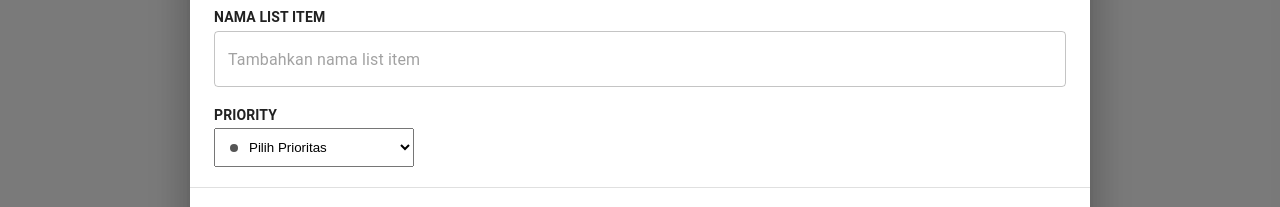
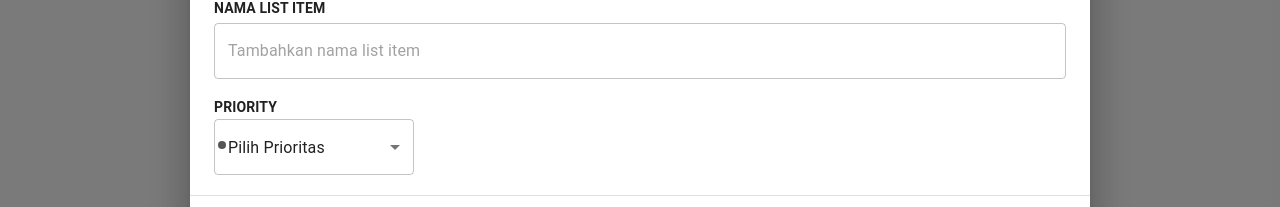
Before and after one commit to rozanfa/todo-list, a React (Create React App) app: page /activity/1 in a window 1280 px wide. Both pictures are taken after a click on the button "Tambah". Shown: the part 312-519 px from the top of the page. Built offline with nearby package versions, Linux system fonts and the light colour scheme; no server answers.

Commit message:
fix: revert select native to select mui component

```diff
--- a/src/component/AddTodoDialog.js
+++ b/src/component/AddTodoDialog.js
@@ -123,18 +123,18 @@ export default function AddTodoDialog({ activityId, refetch }) {
               sx={{
                 display: "inline-block",
                 position: "absolute",
-                top: "232px",
-                left: "40px",
+                top: "238px",
+                left: "28px",
               }}
             />
-            <select
+            <Select
+              native
               value={priority}
               onChange={handleChange}
-              style={{
+              input={<OutlinedInput />}
+              sx={{
                 width: "200px",
                 minWidth: "200px",
-                padding: "10px",
-                paddingLeft: "30px",
               }}
               data-cy="modal-add-priority-dropdown"
             >
@@ -156,7 +156,7 @@ export default function AddTodoDialog({ activityId, refetch }) {
               <option value={"very-low"} data-cy="modal-add-priority-item">
                 Very Low
               </option>
-            </select>
+            </Select>
           </Box>
         </DialogContent>
         <Divider />
```
